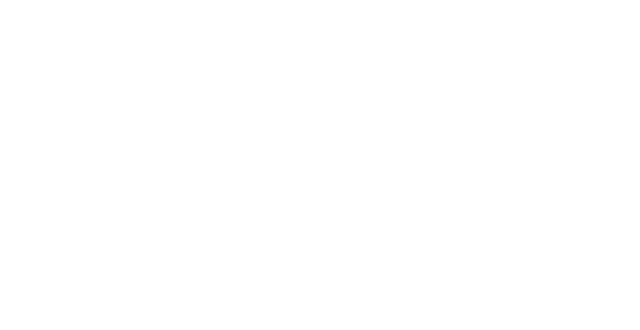
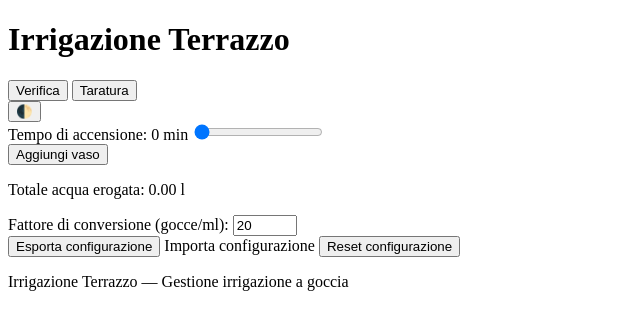
Before and after one commit to mrkrb/irrigationSizing, a website with bundled scripts: page index.html in a window 1280 px wide. Shown: the whole page, without its empty margins (0-640 px from the left). Built offline with nearby package versions, Linux system fonts and the light colour scheme.

Commit message:
feat: build index.html with full DOM structure - Semantic HTML structure: header, main (slider, pot list, totals, settings), footer - Mode toggle tabs (Verifica/Taratura) in header - Time slider (range 0-60, step 0.5) with numeric label - Pot list container with 'Aggiungi vaso' button - Settings section: drop factor input, export/import buttons, reset button - Hidden file input for import functionality - lang='it', meta viewport, relative paths for CSS/JS (ES module) Implements requirements: 9.1, 10.1, 12.2, 15.1, 16.1, 18.3

```diff
--- a/index.html
+++ b/index.html
@@ -7,9 +7,47 @@
   <link rel="stylesheet" href="style.css">
 </head>
 <body>
-  <header></header>
-  <main></main>
-  <footer></footer>
+  <header>
+    <h1>Irrigazione Terrazzo</h1>
+    <nav class="mode-tabs" aria-label="Modalità operativa">
+      <button class="mode-tab active" data-mode="verifica" aria-pressed="true">Verifica</button>
+      <button class="mode-tab" data-mode="taratura" aria-pressed="false">Taratura</button>
+    </nav>
+    <button id="theme-toggle" aria-label="Cambia tema chiaro/scuro">🌓</button>
+  </header>
+
+  <main>
+    <section id="slider">
+      <label for="time-slider">Tempo di accensione: <span id="time-value">0</span> min</label>
+      <input type="range" id="time-slider" min="0" max="60" step="0.5" value="0">
+    </section>
+
+    <section id="pot-list">
+      <button id="add-pot" type="button">Aggiungi vaso</button>
+      <!-- Dynamic pot cards will be inserted here -->
+    </section>
+
+    <section id="totals">
+      <p>Totale acqua erogata: <span id="total-liters">0.00</span> l</p>
+    </section>
+
+    <section id="settings">
+      <div class="setting-row">
+        <label for="drop-factor">Fattore di conversione (gocce/ml):</label>
+        <input type="number" id="drop-factor" min="1" max="100" step="1" value="20">
+      </div>
+      <div class="setting-actions">
+        <button id="export-btn" type="button">Esporta configurazione</button>
+        <label for="import-file" class="import-label">Importa configurazione</label>
+        <input type="file" id="import-file" accept=".json" hidden>
+        <button id="reset-btn" type="button">Reset configurazione</button>
+      </div>
+    </section>
+  </main>
+
+  <footer>
+    <p>Irrigazione Terrazzo — Gestione irrigazione a goccia</p>
+  </footer>
 
   <script type="module" src="js/app.js"></script>
 </body>
```
